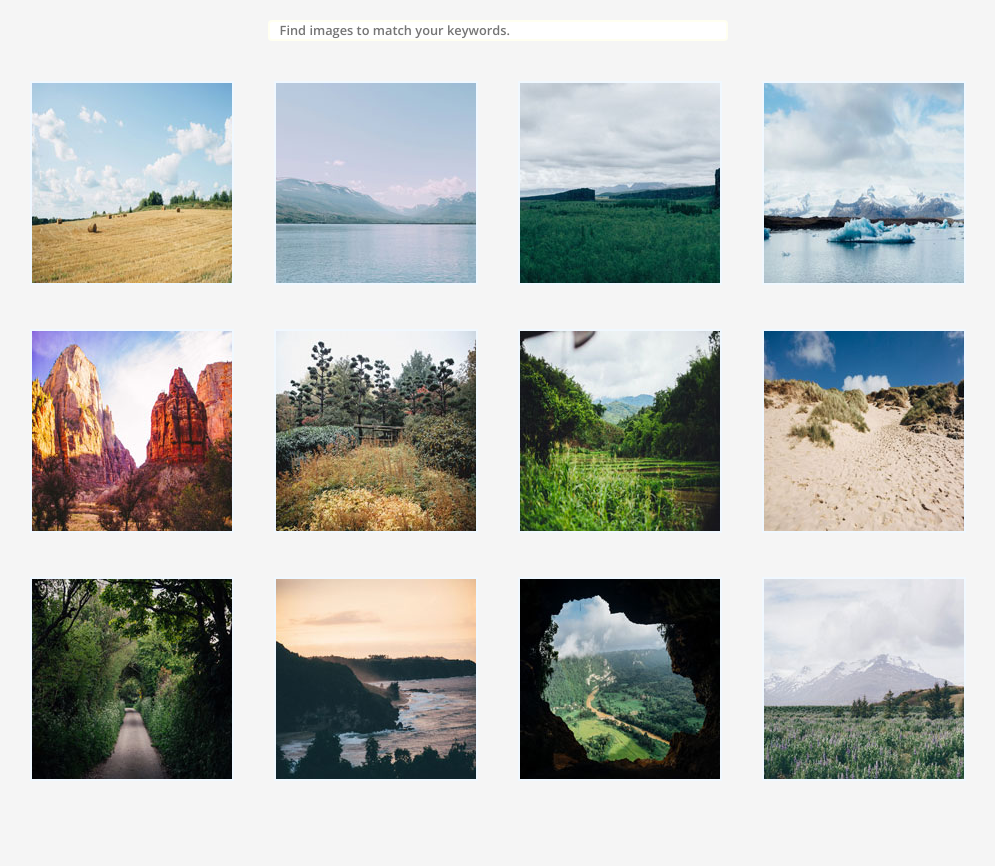
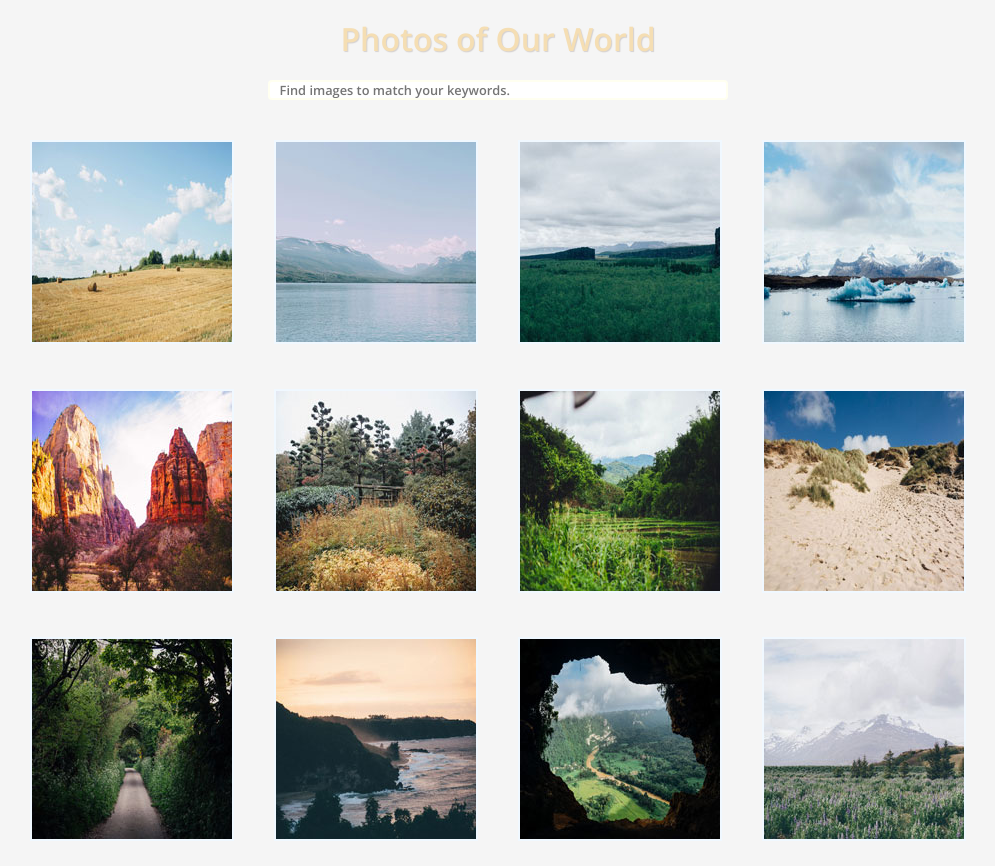
Before and after one commit to KrisQuiBo/photo_gallery_v4, a plain HTML site: page index.html in a window 1280 px wide. Shown: the whole page, without its empty margins (142-1137 px from the left). Before the commit the page ends 806 px from the top, so only its background shows below. Drawn offline with nearby package versions, Linux system fonts and the light colour scheme.

Commit message:
added heading to page

```diff
--- a/index.html
+++ b/index.html
@@ -13,6 +13,7 @@
   </head>
   <body class="container">
     <header>
+      <h1>Photos of Our World</h1>
       <form action="index.html" id="searchForm"  method="post" name="searchPhotos">
         <input type="text" id="keyword" name="photo_search" placeholder="Find images to match your keywords.">
       </form>
--- a/scss/styles.scss
+++ b/scss/styles.scss
@@ -66,6 +66,13 @@ body,
   background-color: whitesmoke;
   @include center(90%);
 }
+
+h1 {
+  font-family: $open-sans;
+  text-align: center;
+  color: wheat;
+  text-shadow: 1px 1px 1px #d5d1d0
+}
 form {
   margin: 20px;
   text-align: center;
```
Also changed, not shown: css/styles.css, 1 other file.
